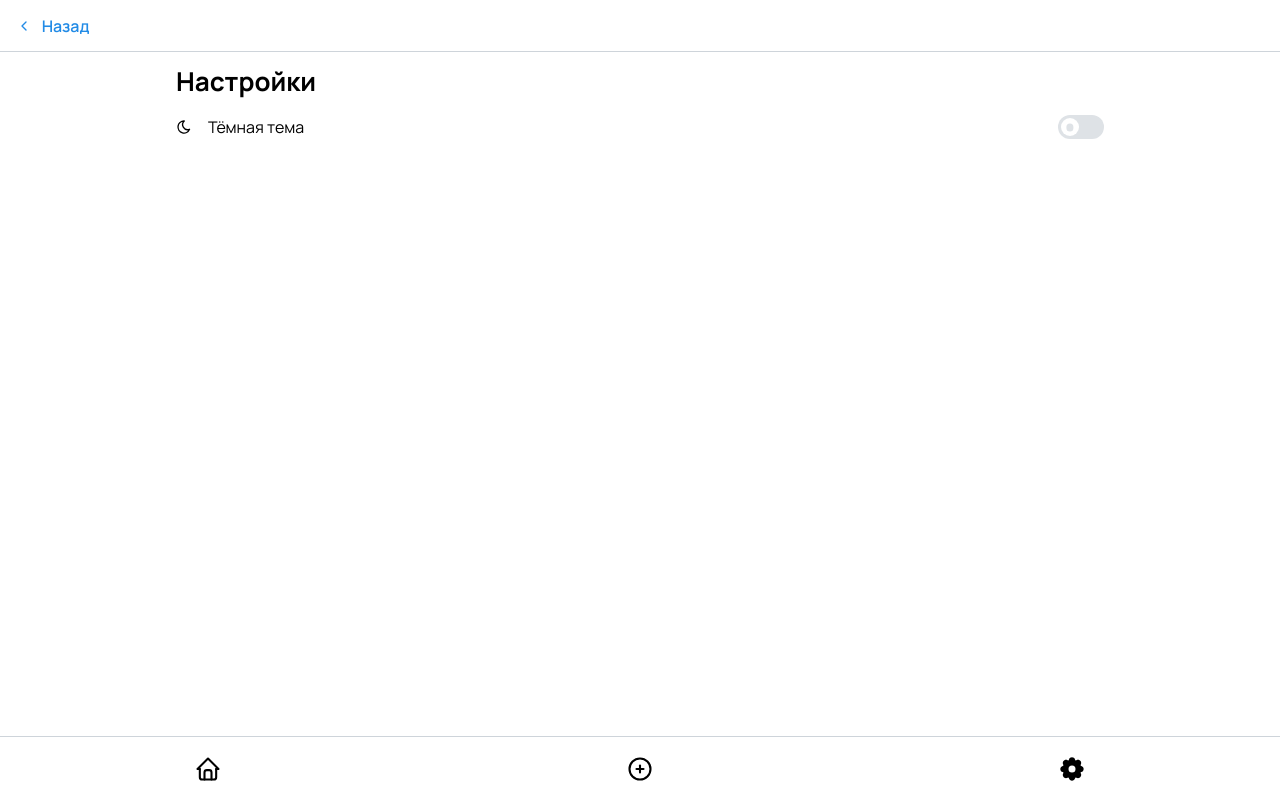
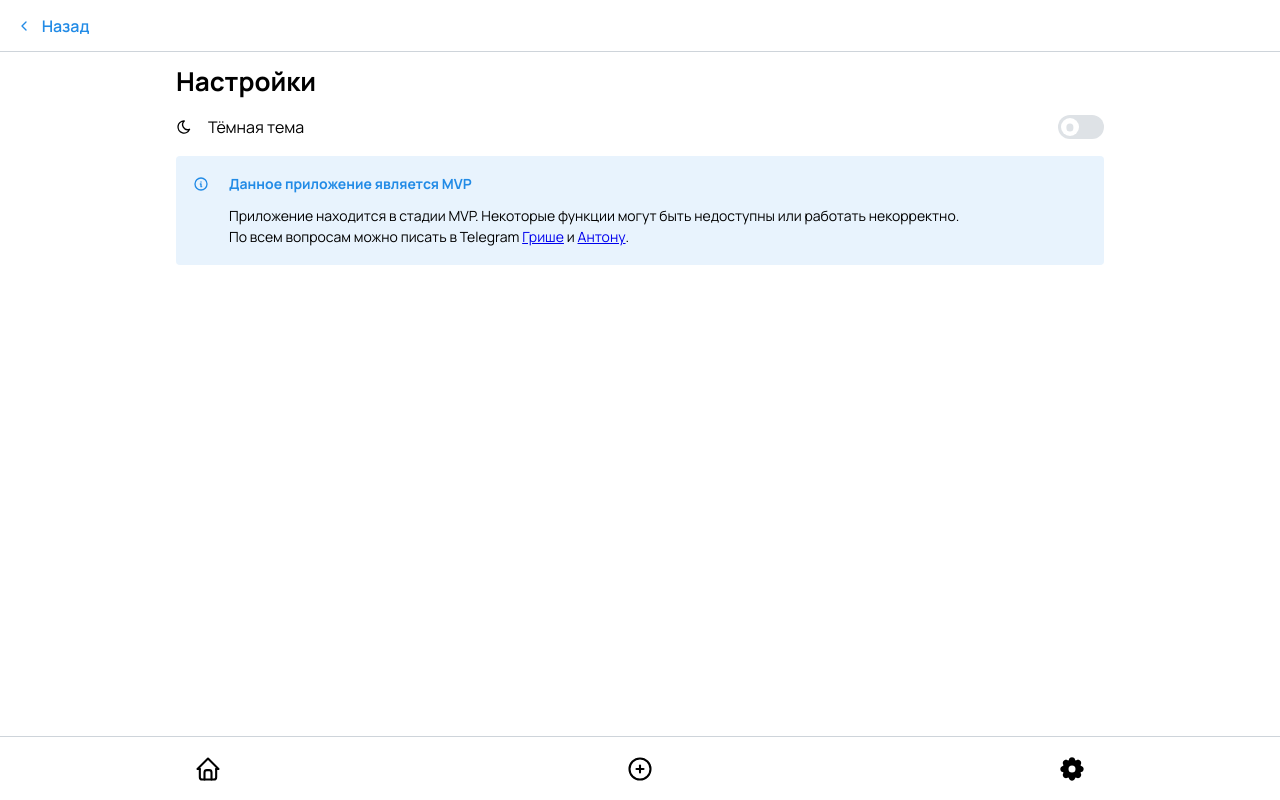
Before and after one commit to Yotchikov/broker-app, a React (Vite) app: page /settings in a window 1280 px wide. Built offline with nearby package versions, Linux system fonts and the light colour scheme.

Commit message:
Added mvp message

```diff
--- a/src/pages/settings-page/settings-page.tsx
+++ b/src/pages/settings-page/settings-page.tsx
@@ -1,5 +1,5 @@
-import { Container, Group, Stack, Switch, Text, Title, useMantineColorScheme } from '@mantine/core';
-import { IconMoon } from '@tabler/icons-react';
+import { Alert, Container, Group, Stack, Switch, Text, Title, useMantineColorScheme } from '@mantine/core';
+import { IconInfoCircle, IconMoon } from '@tabler/icons-react';
 import type { FC } from 'react';
 
 export const SettingsPage: FC = () => {
@@ -24,6 +24,17 @@
             onChange={() => setColorScheme(colorScheme === 'dark' ? 'light' : 'dark')}
           />
         </Group>
+        <Alert
+          variant='light'
+          color='blue'
+          title='Данное приложение является MVP'
+          icon={<IconInfoCircle size={16} />}
+        >
+          Приложение находится в стадии MVP. Некоторые функции могут быть недоступны или работать некорректно.
+          <br />
+          По всем вопросам можно писать в Telegram <a href='https://t.me/shkuratov_official'>Грише</a> и{' '}
+          <a href='https://t.me/yotchikov'>Антону</a>.
+        </Alert>
       </Stack>
     </Container>
   );
```
